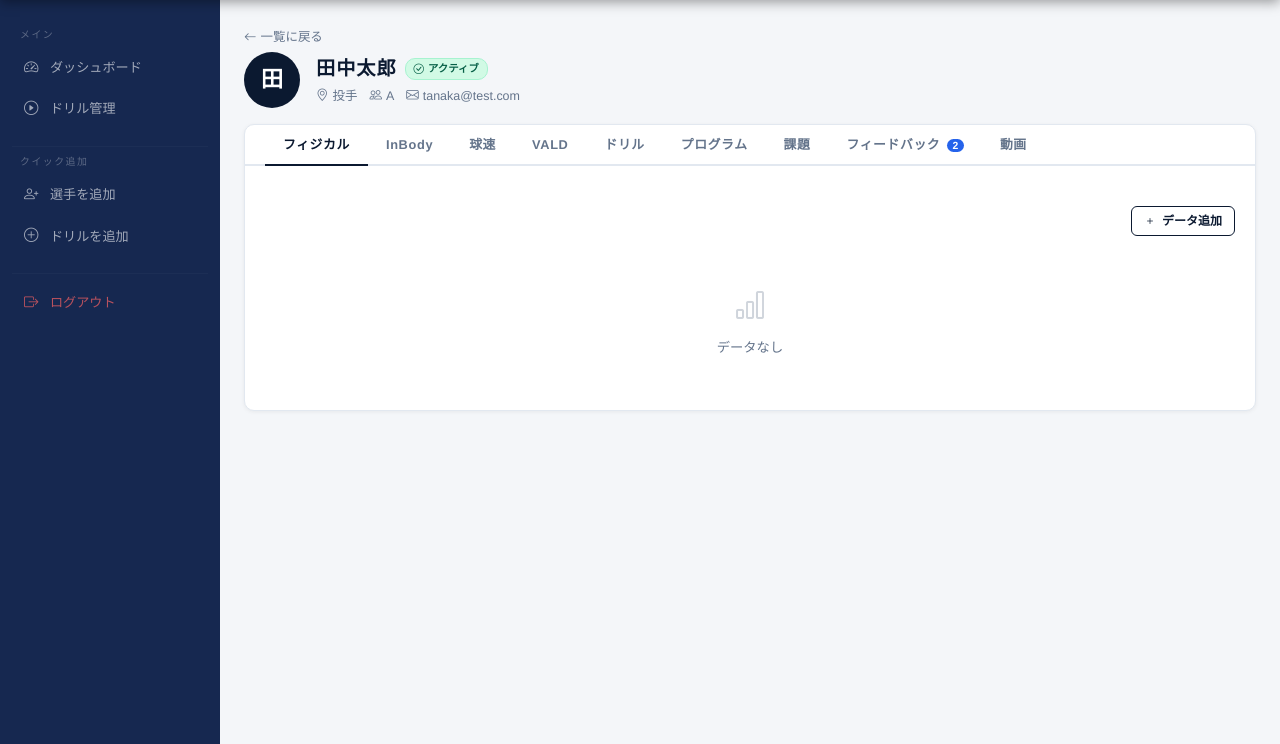
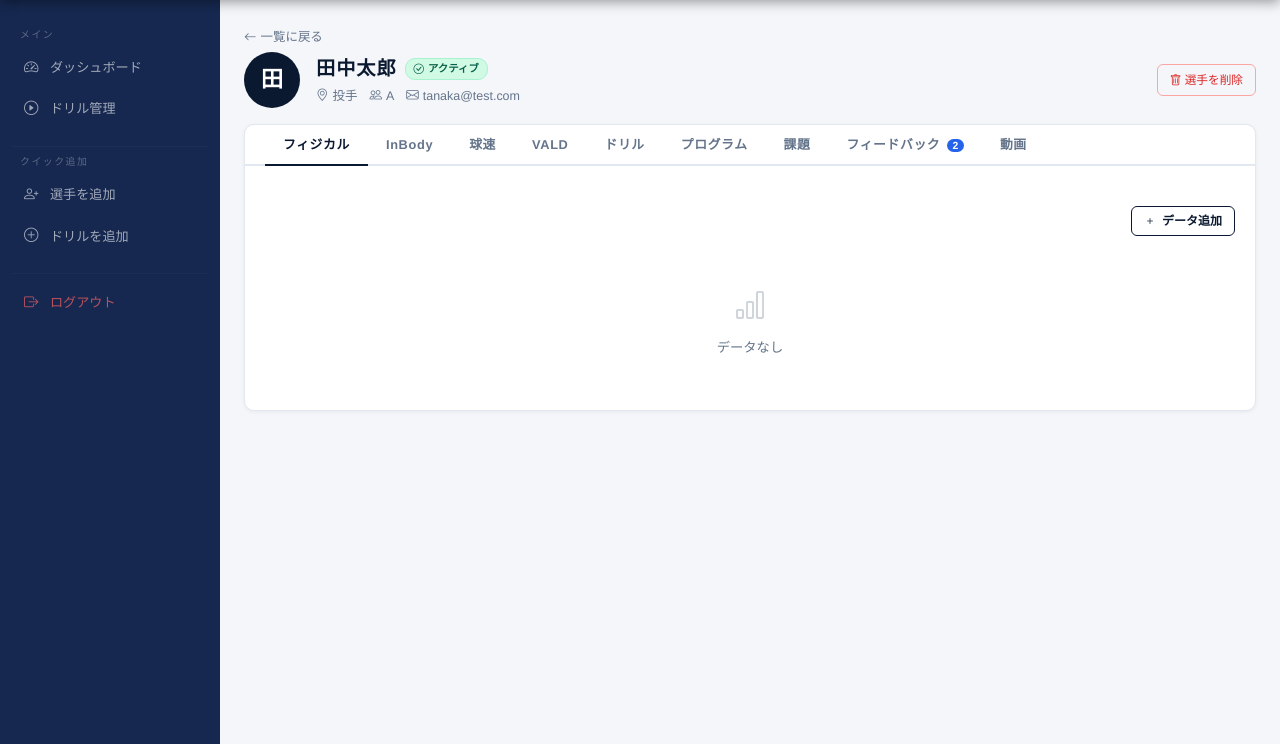
Before and after one commit to nfukuoka-sys/baseball-coaching, a Flask app: page /coach/players/2 in a window 1280 px wide. Shown: the part 56-800 px from the top of the page. Run offline with Flask 3, Linux system fonts and the light colour scheme; a user stored in the database is signed in; data comes from the database, SQL or seed files in the repository; data that the repository does not hold is empty.

Commit message:
Add player deletion with cascade delete of all related data
- New POST /coach/players/<pid>/delete route
- Deletes player and all related data: physical, inbody, rapsodo, vald,
  assignments, programs, issues, feedback, videos, invite tokens
- Coach accounts are protected from deletion
- Delete button added to player detail header with confirmation dialog

Co-Authored-By: Claude Sonnet 4.6 <noreply@anthropic.com>

```diff
--- a/app.py
+++ b/app.py
@@ -606,6 +606,32 @@ def coach_dashboard():
                            pending_count=pending_count,
                            positions=positions, teams=teams,
                            q=q, pos=pos, team=team)
+
+
+@app.route('/coach/players/<int:pid>/delete', methods=['POST'])
+@login_required
+@coach_required
+def delete_player(pid):
+    player = User.query.get_or_404(pid)
+    if player.role == 'coach':
+        flash('コーチアカウントは削除できません', 'error')
+        return redirect(url_for('coach_dashboard'))
+    # 関連データを全削除
+    for prog in TrainingProgram.query.filter_by(player_id=pid).all():
+        db.session.delete(prog)
+    Assignment.query.filter_by(player_id=pid).delete()
+    PhysicalData.query.filter_by(player_id=pid).delete()
+    InBodyData.query.filter_by(player_id=pid).delete()
+    RapsodoData.query.filter_by(player_id=pid).delete()
+    VALDData.query.filter_by(player_id=pid).delete()
+    Issue.query.filter_by(player_id=pid).delete()
+    CoachFeedback.query.filter_by(player_id=pid).delete()
+    PlayerVideo.query.filter_by(player_id=pid).delete()
+    InviteToken.query.filter_by(player_id=pid).delete()
+    db.session.delete(player)
+    db.session.commit()
+    flash(f'選手「{player.name}」を削除しました', 'success')
+    return redirect(url_for('coach_dashboard'))
 
 
 @app.route('/coach/players/new', methods=['GET', 'POST'])
--- a/templates/coach/player_detail.html
+++ b/templates/coach/player_detail.html
@@ -39,6 +39,14 @@
     {% for iss in issues %}<span class="issue-tag">{{ iss.tag }}</span>{% endfor %}
   </div>
   {% endif %}
+  <form method="POST" action="{{ url_for('delete_player', pid=player.id) }}" style="flex-shrink:0;">
+    <button type="submit"
+            onclick="return confirm('選手「{{ player.name }}」とすべてのデータを削除します。この操作は取り消せません。続けますか？')"
+            style="background:none;border:1px solid #fca5a5;color:#dc2626;border-radius:6px;
+                   padding:6px 12px;font-size:.73rem;cursor:pointer;white-space:nowrap;">
+      <i class="bi bi-trash"></i> 選手を削除
+    </button>
+  </form>
 </div>
 
 <!-- 招待リンク UI -->
```
